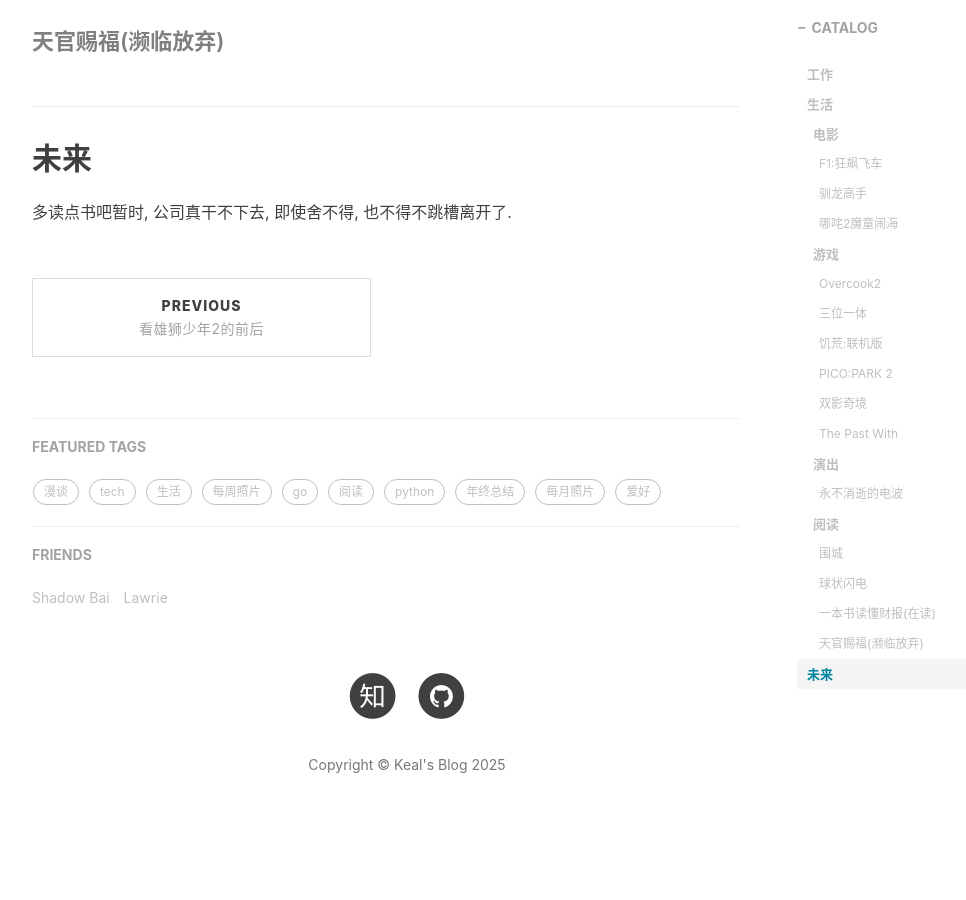
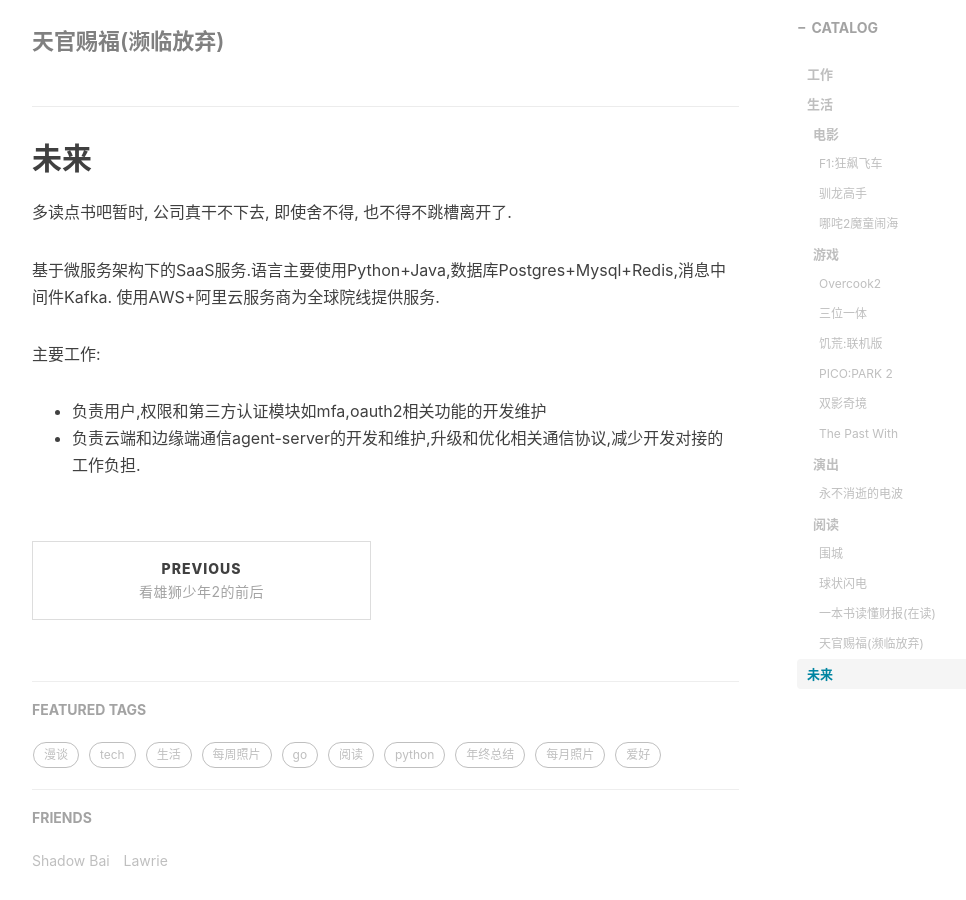
Before and after one commit to kneed/kneed.github.io, a Jekyll site: the page built from _posts/2025-07-10-2025年中总结.md, in a window 1280 px wide and 900 px high, scrolled down 3047 px. Shown: the whole window, without its empty margins (233-1199 px from the left). Built offline with Jekyll 4.4.1, drawn with Linux system fonts in a browser that asks for light colours; nearby versions of some CDN libraries; comment, search, counter and statistics services are not loaded; before the commit the page ends 3916 px from its top, so only the background shows below that.

Commit message:
feat: 2025年中总结

```diff
--- a/_posts/2025-07-10-2025年中总结.md
+++ b/_posts/2025-07-10-2025年中总结.md
@@ -81,3 +81,10 @@ tags:
 ## 未来
 
 多读点书吧暂时, 公司真干不下去, 即使舍不得, 也不得不跳槽离开了.
+
+基于微服务架构下的SaaS服务.语言主要使用Python+Java,数据库Postgres+Mysql+Redis,消息中间件Kafka. 使用AWS+阿里云服务商为全球院线提供服务.
+
+主要工作:
+
+- 负责用户,权限和第三方认证模块如mfa,oauth2相关功能的开发维护
+- 负责云端和边缘端通信agent-server的开发和维护,升级和优化相关通信协议,减少开发对接的工作负担.
```
Also changed, not shown: _posts/2023-08-15-读-亲密关系.md (+1 -1 lines).
